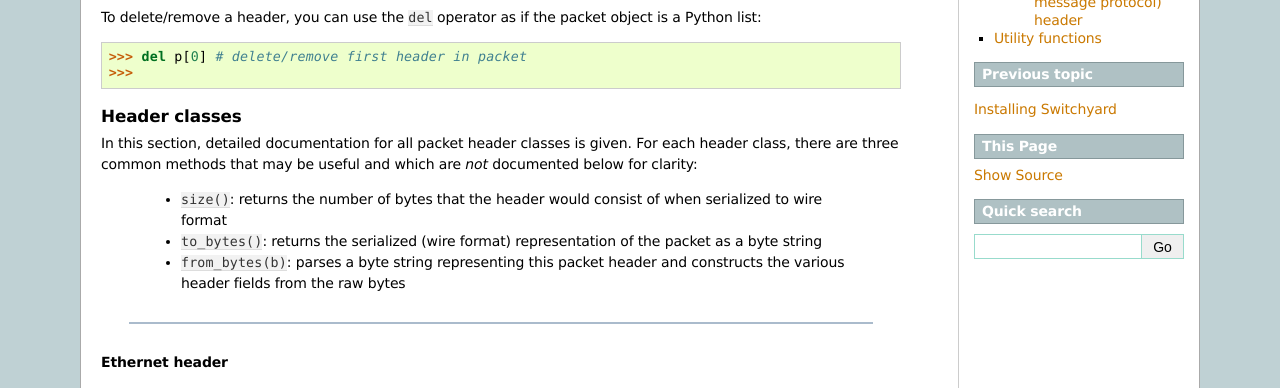
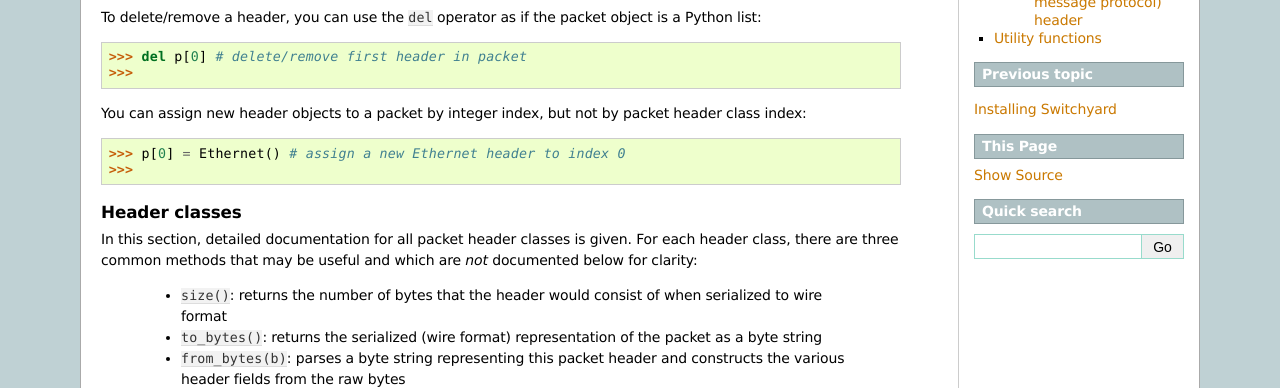
Before and after one commit to jsommers/switchyard, a Sphinx documentation site: the page built from documentation/reference.rst, in a window 1280 px wide and 900 px high, cut to the strip 383-771 px from the top of the window. Built offline with Sphinx 7.4.7, drawn with Linux system fonts in a browser that asks for light colours.

Commit message:
Allow packet header deletion by header class name; add tests; update docs

```diff
--- a/documentation/reference.rst
+++ b/documentation/reference.rst
@@ -29,14 +29,21 @@
    + and += operators are defined for use with the Packet class
    to add on headers (to the end of the packet).  Indexing can also
    be done with Packet objects to access individual header objects.
+   Indexes may be integers (from 0 up to, but not including, the number
+   of packet headers), or indexes may also be packet header class names.
+   Exceptions are raised for invaliding indexing of either kind.
 
    >>> p = Packet()
    >>> p += Ethernet()
    >>> p[0]
    <switchyard.lib.packet.ethernet.Ethernet object at 0x10632bb08>
+   >>> p[Ethernet]
+   <switchyard.lib.packet.ethernet.Ethernet object at 0x10632bb08>
    >>> str(p)
    'Ethernet 00:00:00:00:00:00->00:00:00:00:00:00 IP'
    >>> str(p[0])
+   'Ethernet 00:00:00:00:00:00->00:00:00:00:00:00 IP'
+   >>> str(p[Ethernet])
    'Ethernet 00:00:00:00:00:00->00:00:00:00:00:00 IP'
    >>>
 
@@ -44,6 +51,12 @@
 object is a Python list::
 
     >>> del p[0] # delete/remove first header in packet
+    >>>
+
+You can assign new header objects to a packet by integer index, but not
+by packet header class index::
+
+    >>> p[0] = Ethernet() # assign a new Ethernet header to index 0
     >>>
 
 Header classes
--- a/documentation/test_scenario_creation.rst
+++ b/documentation/test_scenario_creation.rst
@@ -107,8 +107,8 @@
         testpkt = Ethernet() + IPv4() + ICMP()
         testpkt[0].src = "30:00:00:00:00:02"
         testpkt[0].dst = "ff:ff:ff:ff:ff:ff"
-        testpkt[1].srcip = "172.16.42.2"
-        testpkt[1].dstip = "255.255.255.255"
+        testpkt[1].src = "172.16.42.2"
+        testpkt[1].dst = "255.255.255.255"
 
         # expect that the packet should arrive on port eth1
         s.expect(PacketInputEvent("eth1", testpkt, display=Ethernet), "An Ethernet frame with a broadcast destination address should arrive on eth1")
```
Also changed, not shown: documentation/writing_a_program.rst (+5 -4 lines), 3 other files.
